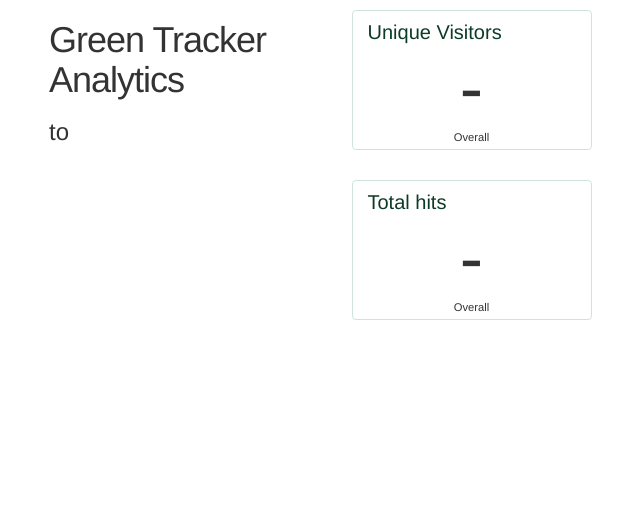
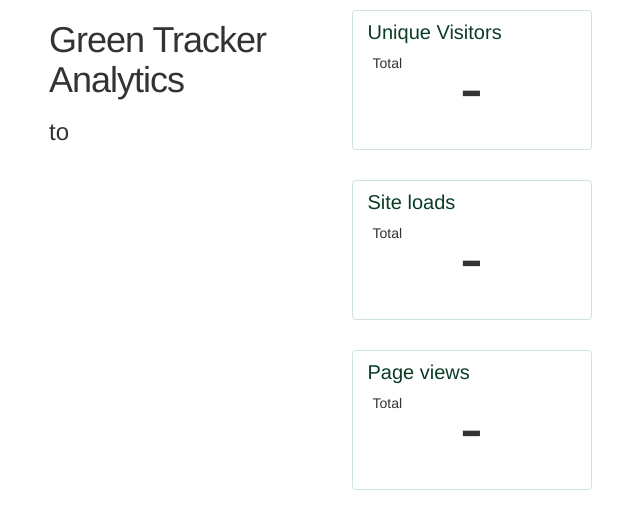
Before and after one commit to cliqz-oss/green-analytics, a Python web app: template web/templates/dashboard.html in a window 1280 px wide. Shown: the top 529 px of the page, without its empty margins (21-661 px from the left). Run offline with Jinja, Linux system fonts and the light colour scheme; the template is opened without the code that fills it, so the values that code supplies are empty.

Commit message:
adding pageviews to the dashboard, adding day on the widget

```diff
--- a/web/templates/dashboard.html
+++ b/web/templates/dashboard.html
@@ -31,9 +31,11 @@
         <div class='dashboard-index'>
           <div class="metric has-sparkline">
             <h3>Unique Visitors</h3>
-            <div class="value" >
+            <div>
+              <div class="value">
               -
-              <div class="timestamp">Overall</div>
+              </div>
+              <div class="timestamp">Total</div>
             </div>
 
 
@@ -44,16 +46,31 @@
 
         <div class='dashboard-index'>
           <div class="metric has-sparkline">
-            <h3>Total hits</h3>
-            <div class="value" >
+            <h3>Site loads</h3>
+            <div>
+              <div class="value">
               -
-              <div class="timestamp">Overall</div>
+              </div>
+              <div class="timestamp">Total</div>
             </div>
 
 
             <div class="sparkline" id="1" data-metric="site_visits" style="padding: 0px;"></div>
           </div>
 
+        <div class='dashboard-index'>
+          <div class="metric has-sparkline">
+            <h3>Page views</h3>
+            <div>
+              <div class="value">
+              -
+              </div>
+              <div class="timestamp">Total</div>
+            </div>
+
+
+            <div class="sparkline" id="1" data-metric="page_load" style="padding: 0px;"></div>
+          </div>
         </div>
       </div>
     </div>
--- a/web/templates/template_landing.html
+++ b/web/templates/template_landing.html
@@ -71,7 +71,7 @@
                 <div class="row">
                     <div class="col-md-8 col-md-offset-2">
                         <h1 class="brand-heading">Green Analytics</h1>
-                        <p class="intro-text">The most private analyitic tool on earth. Period.*</p>
+                        <p class="intro-text">The most private analytic tool on earth. Period*</p>
 
                 <!--<div class="col-lg-8 col-lg-offset-2">-->
                     <a href="https://green-analytics.test.cliqz.com/dashboard?token=48198d67-20a1-4607-b58b-7a3afa639b62" class="btn btn-default btn-lg">Sample data</a>
@@ -185,7 +185,7 @@ window.onload = function() {
 
 <script>
 var conf = {
-    siteID: 'fa701af5'
+    siteID: '5c2c3134'
 };
 
 window.onload = function() {
```
Also changed, not shown: web/controllers/metric_detail.py (+8 -5 lines).
